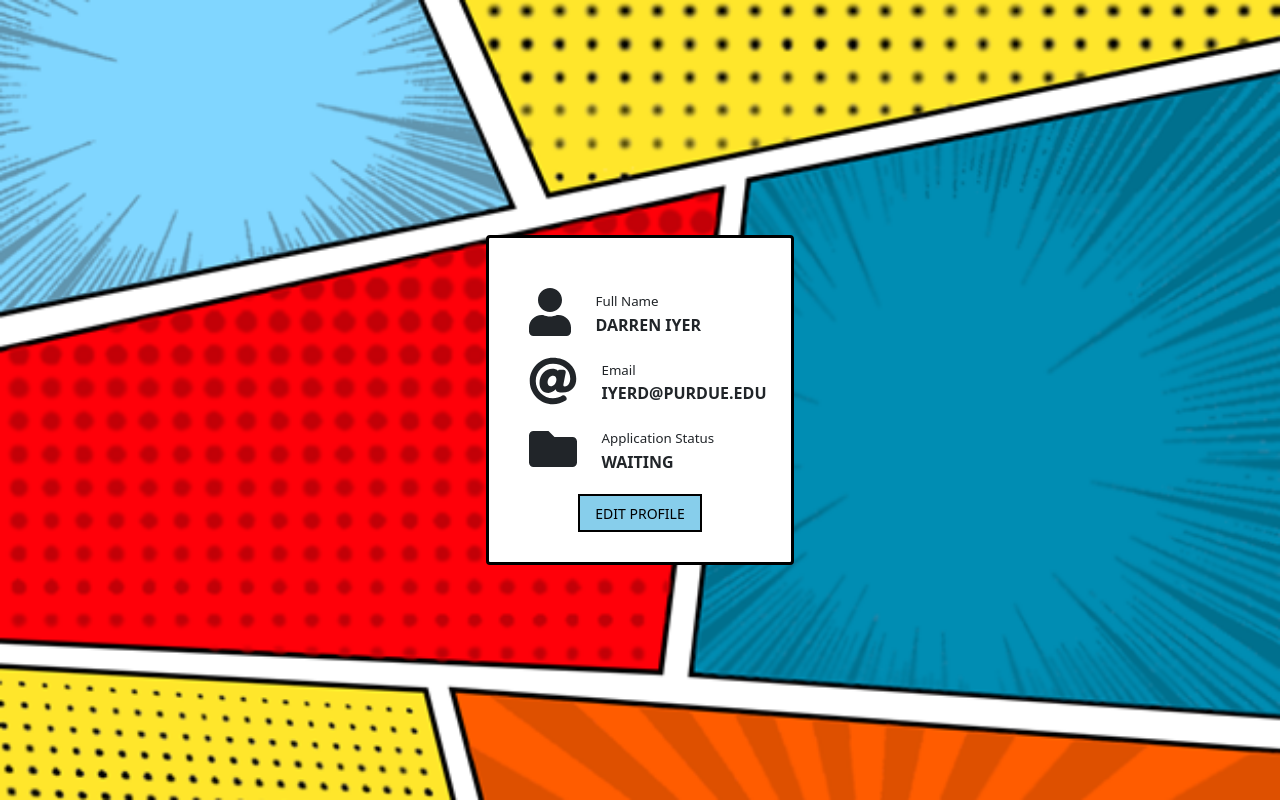
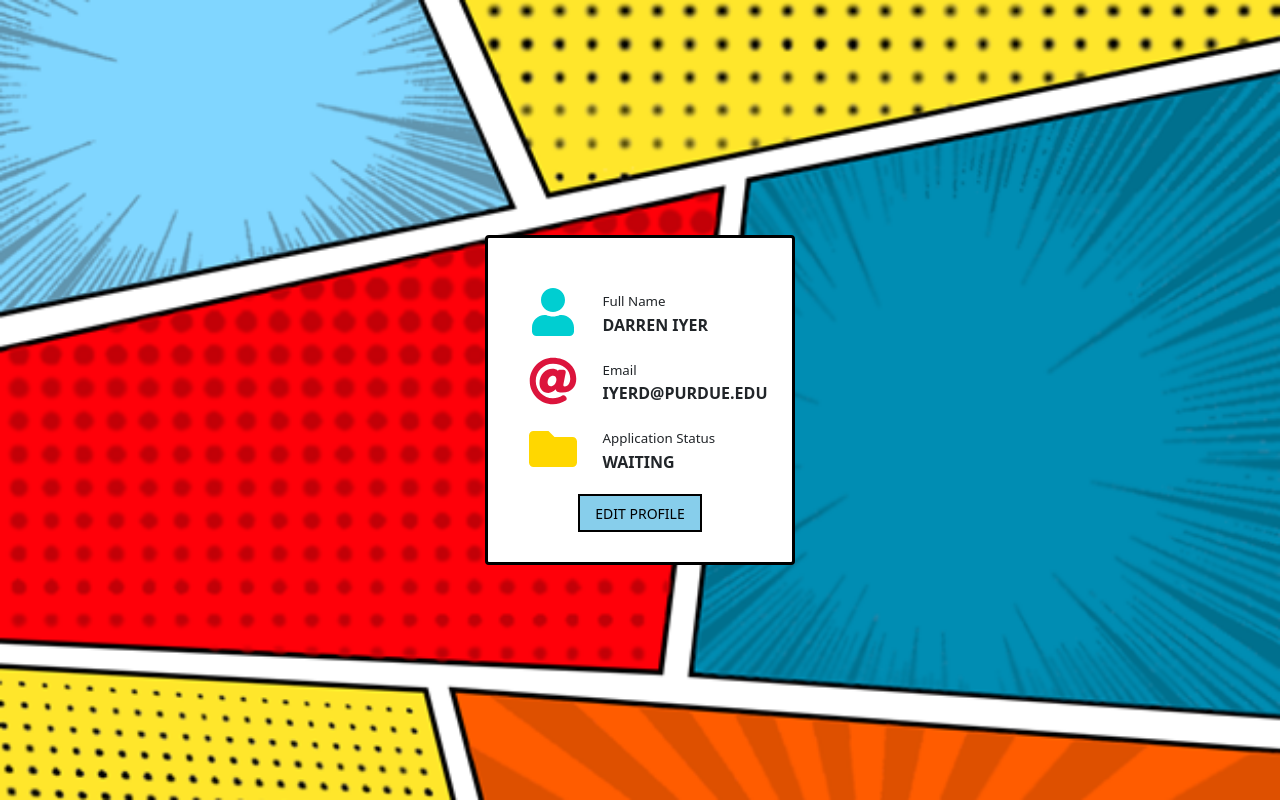
Before and after one commit to Hello-World-Purdue/hw21-frontend, a Next.js app: page /appPage in a window 1280 px wide. Built offline with nearby package versions, Linux system fonts and the light colour scheme.

Commit message:
fixed icon width

```diff
--- a/components/ApplicationForm.tsx
+++ b/components/ApplicationForm.tsx
@@ -2,7 +2,15 @@
 import { Form, Card, Button } from "react-bootstrap";
 
 import { FontAwesomeIcon } from "@fortawesome/react-fontawesome";
-import { faUser, faFolder, faAt, faUserEdit, faMale, faFemale, faBookmark } from "@fortawesome/free-solid-svg-icons";
+import {
+	faUser,
+	faFolder,
+	faAt,
+	faUserEdit,
+	faMale,
+	faFemale,
+	faBookmark,
+} from "@fortawesome/free-solid-svg-icons";
 
 import "bootstrap/dist/css/bootstrap.min.css";
 import styles from "../styles/forms.module.css";
@@ -80,7 +88,13 @@
 		<Card className={styles.appFormContainer}>
 			<Form className={styles.applicationForm} onSubmit={handleSubmit}>
 				<div className={styles.appField}>
-					<FontAwesomeIcon className={styles.appIcon} size="3x" icon={faUser} />
+					<FontAwesomeIcon
+						color="darkturquoise"
+						fixedWidth
+						className={styles.appIcon}
+						size="3x"
+						icon={faUser}
+					/>
 					<Form.Group>
 						<Form.Label className={styles.appLabel}>Full Name</Form.Label>
 						{buttonValue === "SUBMIT" && (
@@ -100,7 +114,13 @@
 					</Form.Group>
 				</div>
 				<div className={styles.appField}>
-					<FontAwesomeIcon className={styles.appIcon} size="3x" icon={faAt} />
+					<FontAwesomeIcon
+						color="crimson"
+						fixedWidth
+						className={styles.appIcon}
+						size="3x"
+						icon={faAt}
+					/>
 					<Form.Group>
 						<Form.Label className={styles.appLabel}>Email</Form.Label>
 						{buttonValue === "SUBMIT" && (
@@ -126,6 +146,8 @@
 				</div>
 				<div className={styles.appField}>
 					<FontAwesomeIcon
+						color="gold"
+						fixedWidth
 						className={styles.appIcon}
 						size="3x"
 						icon={faFolder}
--- a/styles/forms.module.css
+++ b/styles/forms.module.css
@@ -66,8 +66,8 @@
 }
 
 .appIcon {
-    margin-left: 15px;
-    margin-right: 25px;
+    margin-left: 10px;
+    margin-right: 20px;
 }
 
 .appInput {
```
